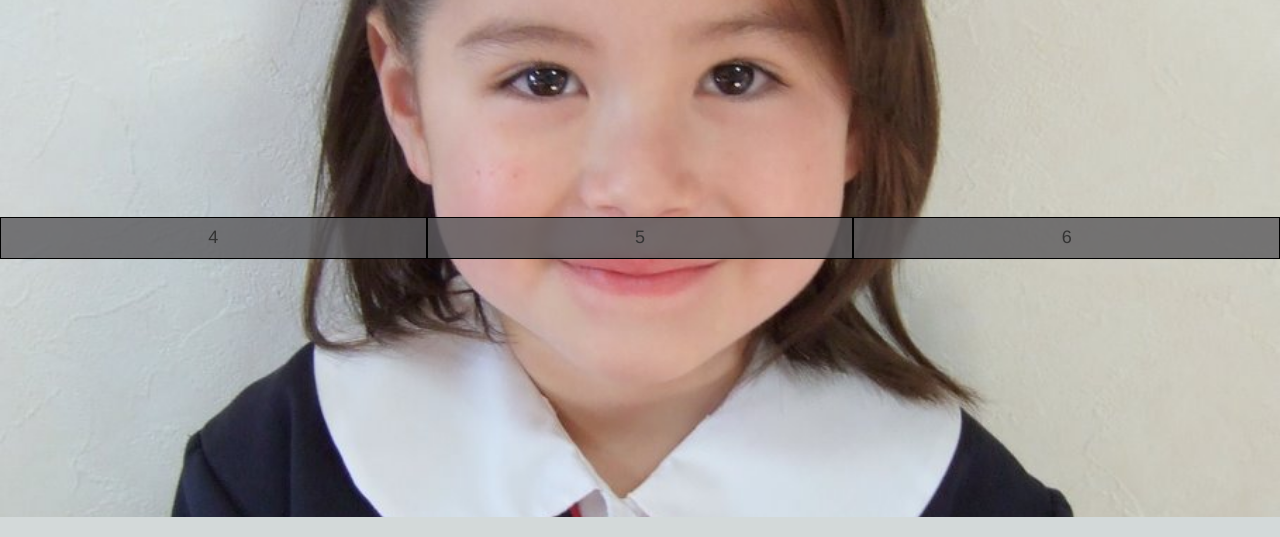
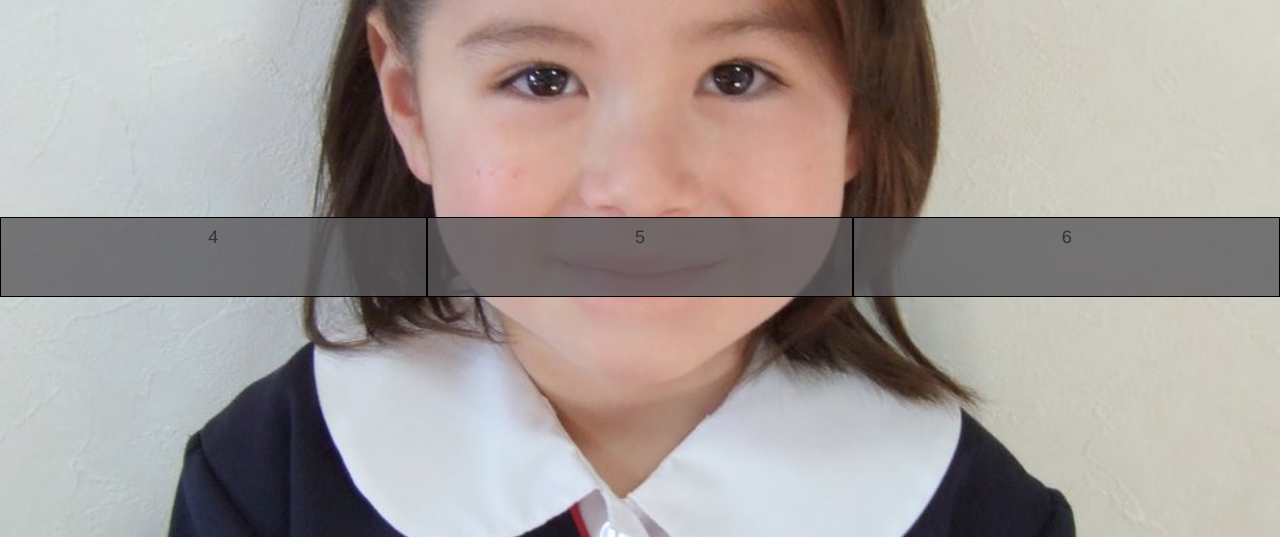
Before and after one commit to MichaelYim/tatatap_parallax, a PHP site: page / in a window 1280 px wide. Shown: the part 503-1040 px from the top of the page. Run offline with PHP 8.4, Linux system fonts and the light colour scheme; some libraries are stand-ins or nearby versions.

Commit message:
convert padding and heights to vh

```diff
--- a/css/custom.css
+++ b/css/custom.css
@@ -1,5 +1,5 @@
 body {
-  height: 100%; margin: 0; padding: 0;
+  /*height: 100%; margin: 0; padding: 0;*/
 /*  background-color:#302B21;*/
   background: url('/assets/aptitudetestbg.jpg') no-repeat center center fixed;
   background-size: cover;
@@ -10,7 +10,7 @@ body {
   border-color:black;
   border-style:solid;
   border-width:1px;
-  height:10vhpx;
+  height:10vh;
 }
 
 .grey-bar {
@@ -28,7 +28,7 @@ body {
 
 .menu-bottom {
   padding-top:90vh;
-  margin-bottom:300px;
+  margin-bottom:85vh;
 }
 
 .menu-top {
```
